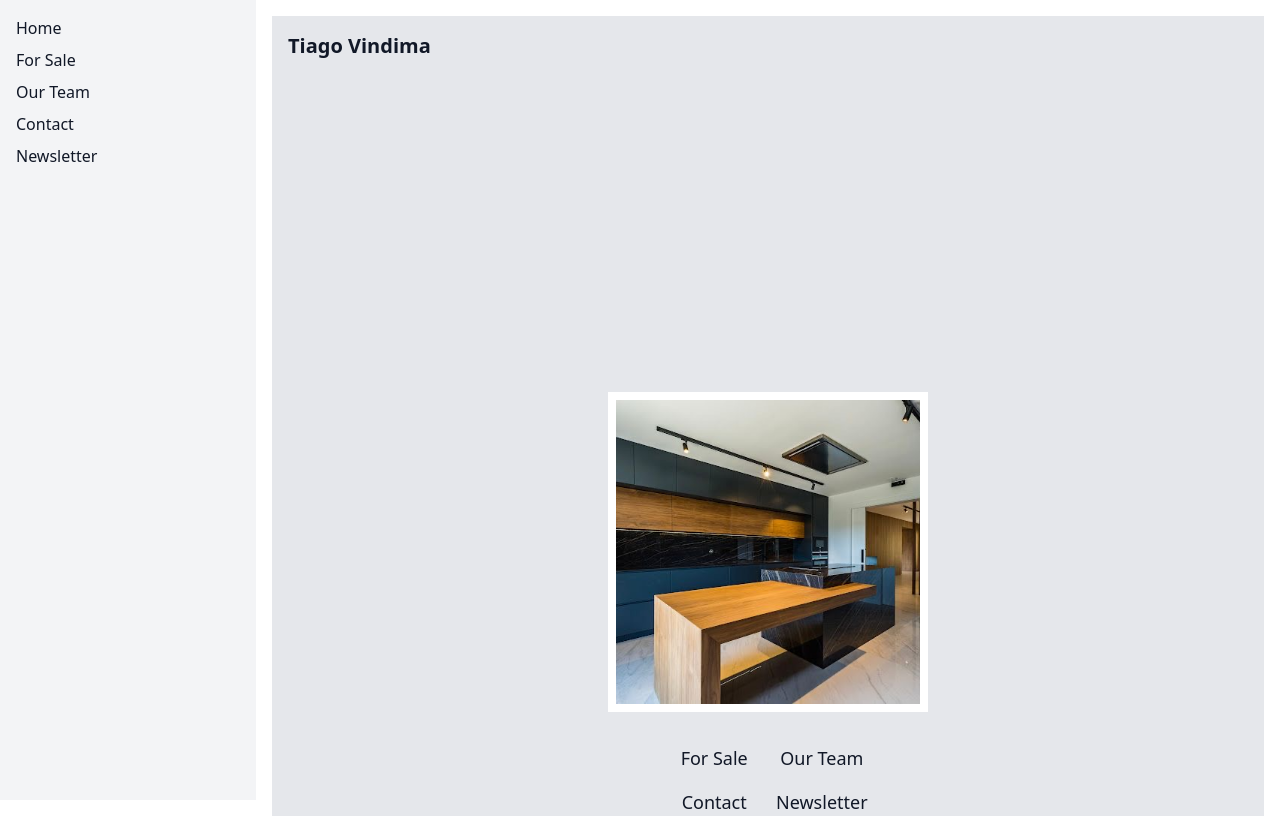
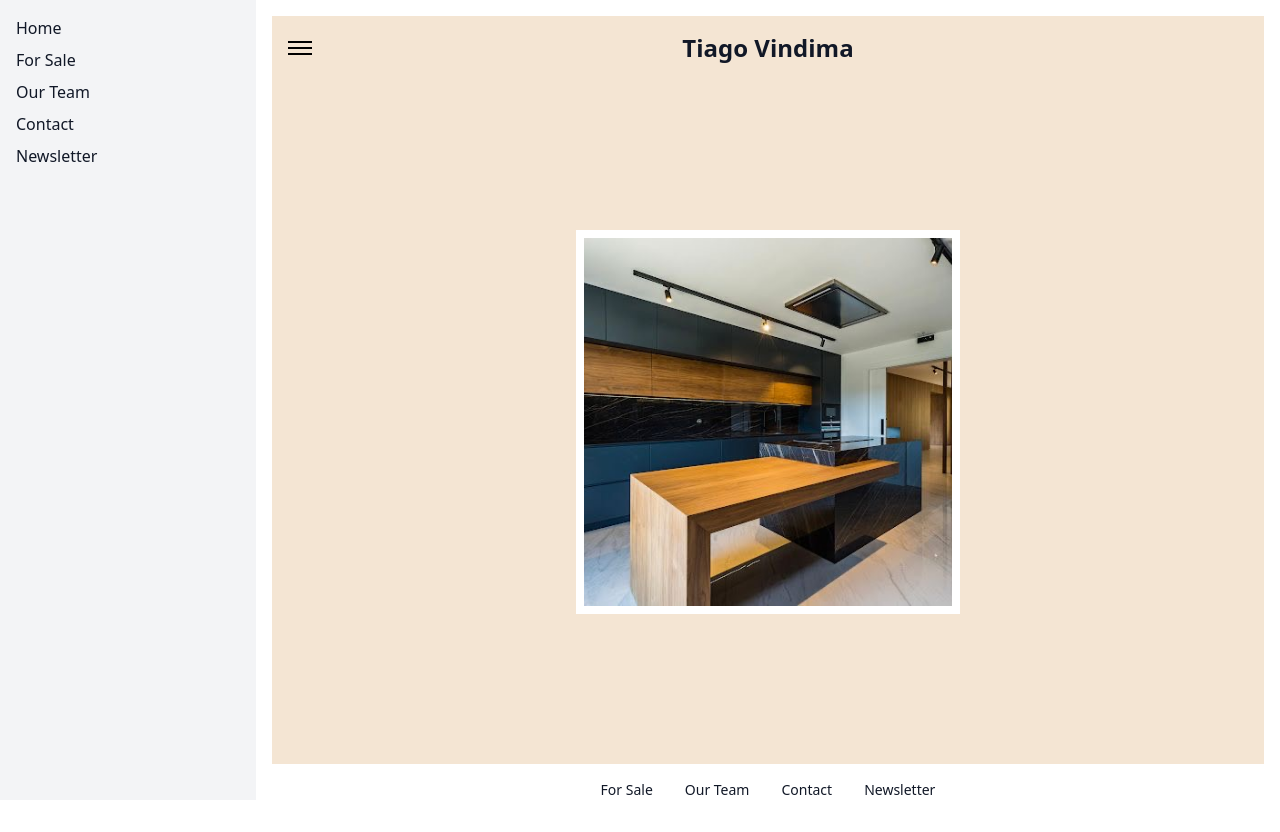
Before and after one commit to tvindima/tiagovindima.com-selection, a Next.js app: page / in a window 1280 px wide. Built offline with nearby package versions, Linux system fonts and the light colour scheme.

Commit message:
Redesign hero layout with centered image and toggled menu

```diff
--- a/app/page.tsx
+++ b/app/page.tsx
@@ -1,11 +1,14 @@
 'use client';
 import { useState, useEffect } from 'react';
+import Image from 'next/image';
+import Link from 'next/link';
 
 const images = ['/hero-1.jpg','/hero-2.jpg','/hero-3.jpg','/hero-4.jpg'];
-const colors = ['#f5f5f5','#e5e7eb','#d1d5db'];
+const colors = ['#c7d9e7','#f4e5d3','#d7e7d0','#e8d7e7'];
 
 export default function Page() {
   const [index, setIndex] = useState(0);
+  const [menuOpen, setMenuOpen] = useState(false);
 
   useEffect(() => {
     const interval = setInterval(() => {
@@ -14,26 +17,45 @@ export default function Page() {
     return () => clearInterval(interval);
   }, []);
 
-  const currentColor = colors[index % colors.length];
-
   return (
-    <div className="min-h-screen flex flex-col items-center justify-between" style={{ backgroundColor: currentColor }}>
-      <header className="w-full flex justify-between items-center p-4">
-        <div className="text-xl font-bold">Tiago Vindima</div>
+    <div className="min-h-screen flex flex-col" style={{ backgroundColor: colors[index % colors.length] }}>
+      {/* Header with hamburger and logo */}
+      <header className="flex justify-between items-center p-4">
+        <button aria-label="Open menu" onClick={() => setMenuOpen(!menuOpen)} className="space-y-1 focus:outline-none">
+          <span className="block w-6 h-0.5 bg-black"></span>
+          <span className="block w-6 h-0.5 bg-black"></span>
+          <span className="block w-6 h-0.5 bg-black"></span>
+        </button>
+        <h1 className="text-2xl font-bold">Tiago Vindima</h1>
+        <div className="w-6"></div>
       </header>
-      <main className="flex flex-col items-center mt-16">
-        <div className="w-80 h-80 relative">
-          <img src={images[index]} alt="Property" className="object-cover w-full h-full border-8 border-white" />
+      {/* Slide-out menu */}
+      {menuOpen && (
+        <div className="fixed inset-0 bg-black bg-opacity-50 z-40" onClick={() => setMenuOpen(false)}>
+          <div className="bg-white w-64 h-full p-6" onClick={e => e.stopPropagation()}>
+            <nav className="space-y-4">
+              <Link href="/">Home</Link>
+              <Link href="/for-sale">For Sale</Link>
+              <Link href="/our-team">Our Team</Link>
+              <Link href="/contact">Contact</Link>
+              <Link href="/newsletter">Newsletter</Link>
+            </nav>
+          </div>
         </div>
-        <div className="mt-8">
-          <ul className="grid grid-cols-2 gap-4 text-center">
-            <li><a href="/for-sale" className="text-lg">For Sale</a></li>
-            <li><a href="/our-team" className="text-lg">Our Team</a></li>
-            <li><a href="/contact" className="text-lg">Contact</a></li>
-            <li><a href="/newsletter" className="text-lg">Newsletter</a></li>
-          </ul>
+      )}
+      {/* Hero */}
+      <main className="flex-grow flex items-center justify-center">
+        <div className="relative w-80 h-80 md:w-96 md:h-96 border-8 border-white">
+          <Image src={images[index]} alt="Hero image" fill style={{objectFit:'cover'}} />
         </div>
       </main>
+      {/* Bottom navigation always visible */}
+      <nav className="w-full py-4 bg-white flex justify-center space-x-8 text-sm">
+        <Link href="/for-sale">For Sale</Link>
+        <Link href="/our-team">Our Team</Link>
+        <Link href="/contact">Contact</Link>
+        <Link href="/newsletter">Newsletter</Link>
+      </nav>
     </div>
   );
 }
```
